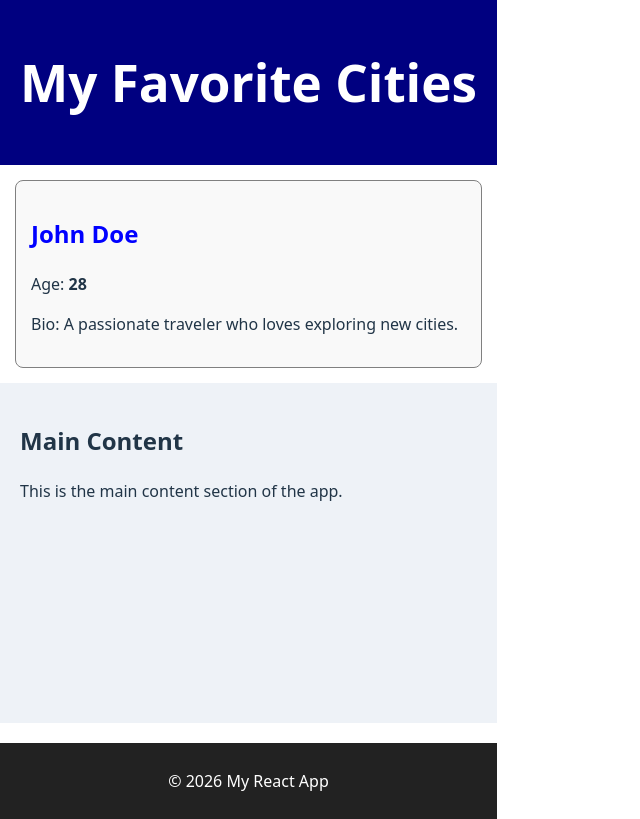
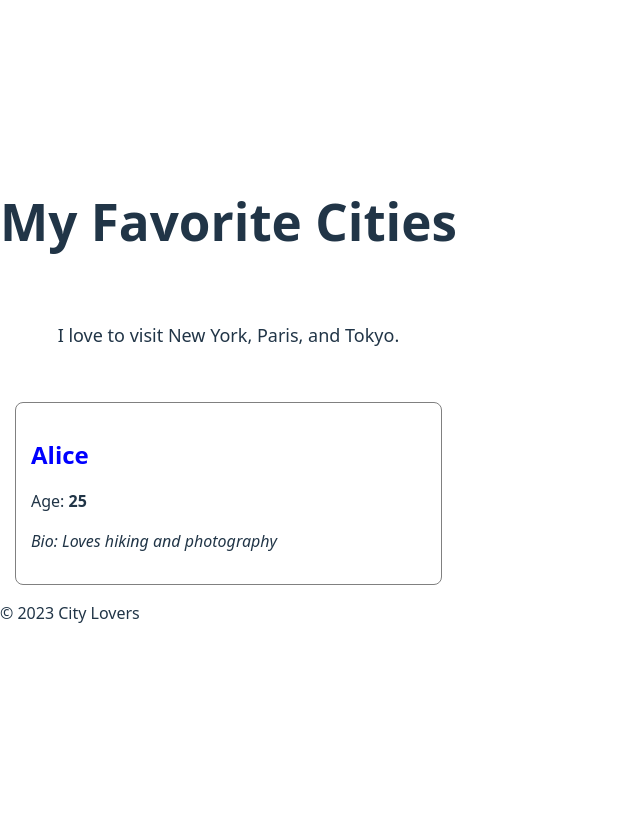
Before and after one commit to millicentkamba/alx-fe-reactjs, a React (Vite) app in the folder alx-react-app-new/: page / in a window 1280 px wide. Shown: the whole page, without its empty margins (0-640 px from the left). Built offline with nearby package versions, Linux system fonts and the light colour scheme.

Commit message:
Apply inline CSS styling to React components

```diff
--- a/alx-react-app-new/src/App.jsx
+++ b/alx-react-app-new/src/App.jsx
@@ -1,25 +1,23 @@
-import React from "react";
-import Header from "./Header";
-import UserProfile from "./UserProfile";
-import MainContent from "./MainContent";
-import Footer from "./Footer";
+import Header from './components/Header'
+import MainContent from './components/MainContent'
+import Footer from './components/Footer'
+import UserProfile from './components/UserProfile'
 
 function App() {
   return (
     <div>
       <Header />
+      <MainContent />
 
       <UserProfile
-        name="John Doe"
-        age={28}
-        bio="A passionate traveler who loves exploring new cities."
+        name="Alice"
+        age={25}
+        bio="Loves hiking and photography"
       />
-
-      <MainContent />
 
       <Footer />
     </div>
-  );
+  )
 }
 
-export default App;
+export default App
--- a/alx-react-app-new/src/Footer.jsx
+++ /dev/null
@@ -1,17 +0,0 @@
-import React from "react";
-
-function Footer() {
-  return (
-    <footer style={{
-      backgroundColor: "#222",
-      color: "white",
-      textAlign: "center",
-      padding: "10px",
-      marginTop: "20px"
-    }}>
-      <p>&copy; 2026 My React App</p>
-    </footer>
-  );
-}
-
-export default Footer;
--- a/alx-react-app-new/src/Header.jsx
+++ /dev/null
@@ -1,16 +0,0 @@
-import React from "react";
-
-function Header() {
-  return (
-    <header style={{
-      backgroundColor: "navy",
-      color: "white",
-      textAlign: "center",
-      padding: "20px"
-    }}>
-      <h1>My Favorite Cities</h1>
-    </header>
-  );
-}
-
-export default Header;
--- a/alx-react-app-new/src/MainContent.jsx
+++ /dev/null
@@ -1,18 +0,0 @@
-import React from "react";
-
-function MainContent() {
-  return (
-    <main style={{
-      padding: "20px",
-      backgroundColor: "#eef2f7",
-      minHeight: "300px"
-    }}>
-      <h2>Main Content</h2>
-      <p>
-        This is the main content section of the app.
-      </p>
-    </main>
-  );
-}
-
-export default MainContent;
--- a/alx-react-app-new/src/UserProfile.jsx
+++ /dev/null
@@ -1,19 +0,0 @@
-import React from "react";
-
-function UserProfile(props) {
-  return (
-    <div style={{
-      border: "1px solid gray",
-      padding: "15px",
-      margin: "15px",
-      borderRadius: "8px",
-      backgroundColor: "#f9f9f9"
-    }}>
-      <h2 style={{ color: "blue" }}>{props.name}</h2>
-      <p>Age: <span style={{ fontWeight: "bold" }}>{props.age}</span></p>
-      <p>Bio: {props.bio}</p>
-    </div>
-  );
-}
-
-export default UserProfile;
--- /dev/null
+++ b/alx-react-app-new/src/components/Footer.jsx
@@ -0,0 +1,9 @@
+function Footer() {
+  return (
+    <footer>
+      <p>© 2023 City Lovers</p>
+    </footer>
+  );
+}
+
+export default Footer;
--- /dev/null
+++ b/alx-react-app-new/src/components/Header.jsx
@@ -0,0 +1,9 @@
+function Header() {
+  return (
+    <header>
+      <h1>My Favorite Cities</h1>
+    </header>
+  );
+}
+
+export default Header;
--- /dev/null
+++ b/alx-react-app-new/src/components/MainContent.jsx
@@ -0,0 +1,15 @@
+function MainContent() {
+  return (
+    <main
+      style={{
+        padding: '20px',
+        textAlign: 'center',
+        fontSize: '18px'
+      }}
+    >
+      <p>I love to visit New York, Paris, and Tokyo.</p>
+    </main>
+  );
+}
+
+export default MainContent;
--- /dev/null
+++ b/alx-react-app-new/src/components/UserProfile.jsx
@@ -0,0 +1,26 @@
+const UserProfile = (props) => {
+  return (
+    <div
+      style={{
+        border: '1px solid gray',
+        padding: '15px',
+        margin: '15px',
+        borderRadius: '8px'
+      }}
+    >
+      <h2 style={{ color: 'blue', marginBottom: '10px' }}>
+        {props.name}
+      </h2>
+
+      <p>
+        Age: <span style={{ fontWeight: 'bold' }}>{props.age}</span>
+      </p>
+
+      <p style={{ fontStyle: 'italic' }}>
+        Bio: {props.bio}
+      </p>
+    </div>
+  );
+};
+
+export default UserProfile;
```
